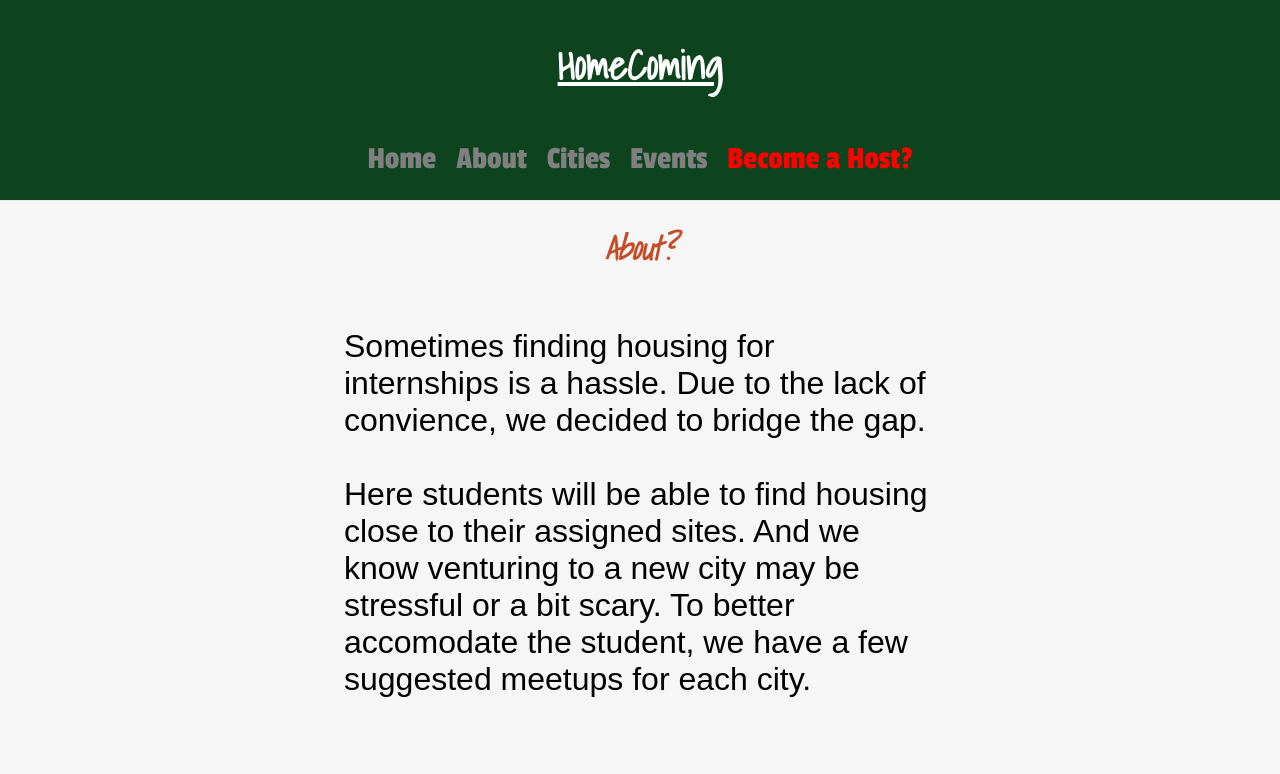
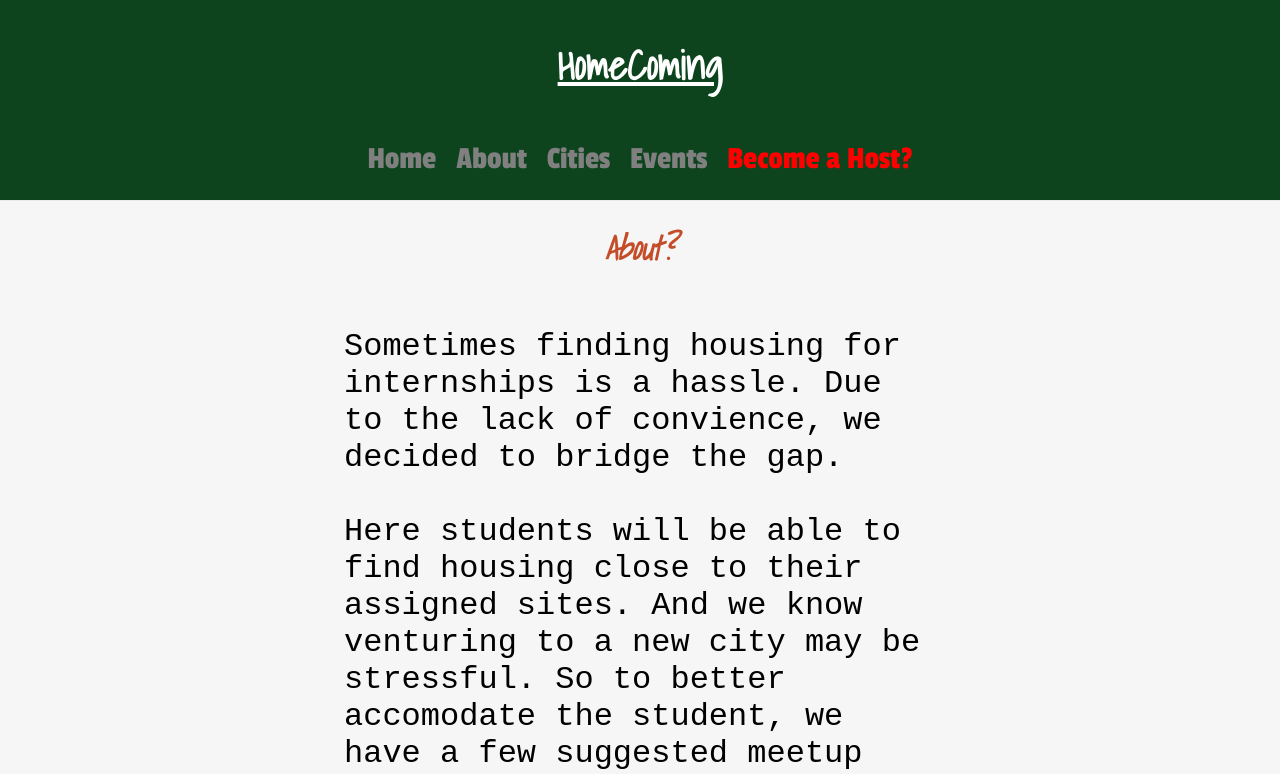
Before and after one commit to DenimCity/Project-4, a React (Create React App) app in the folder client/: page /about in a window 1280 px wide. Shown: the top 774 px of the page. Built offline with nearby package versions, Linux system fonts and the light colour scheme; no server answers; a web font is replaced by a local one.

Commit message:
modified second paragraph

```diff
--- a/client/src/components/AboutPage.js
+++ b/client/src/components/AboutPage.js
@@ -12,7 +12,7 @@ export default class About extends Component {
           <br/>
           <br/>
           Here students will be able to find housing close to their assigned sites.
-          And we know venturing to a new city may be stressful or a bit scary. To better accomodate the student, we have a few suggested meetups for each city.
+          And we know venturing to a new city may be stressful. So to better accomodate the student, we have a few suggested meetup events for each city.
           </Word>
           <MediaContainer>
             <div>
@@ -36,8 +36,9 @@ export default class About extends Component {
   }
 }
 const Word = styled.p `
-    font-size: 2rem;
-    max-width: 37rem;
+font-size: 2rem;
+max-width: 37rem;
+font-family: monospace;
 `
 
 const GoLink = styled.a `
```
